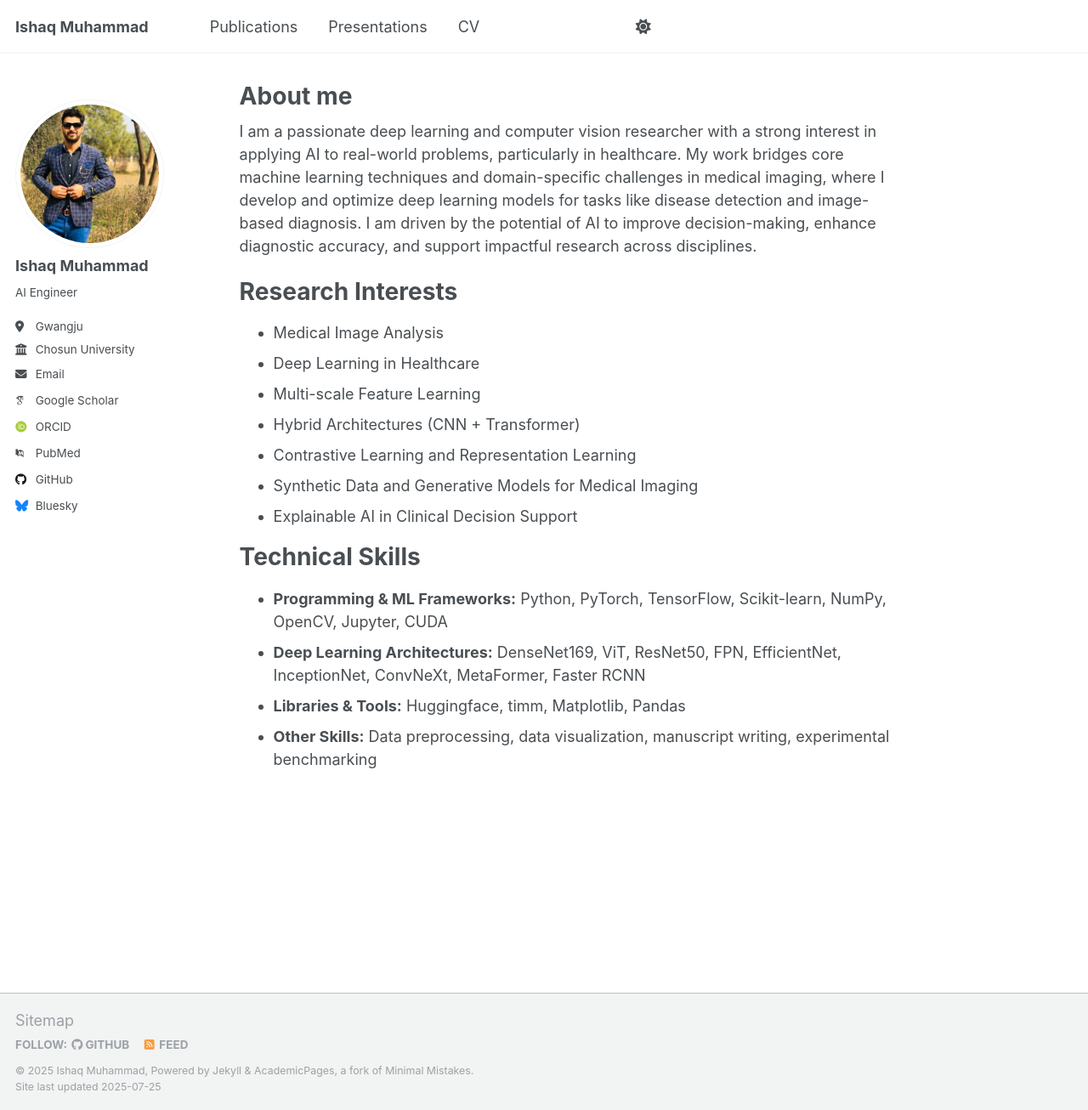
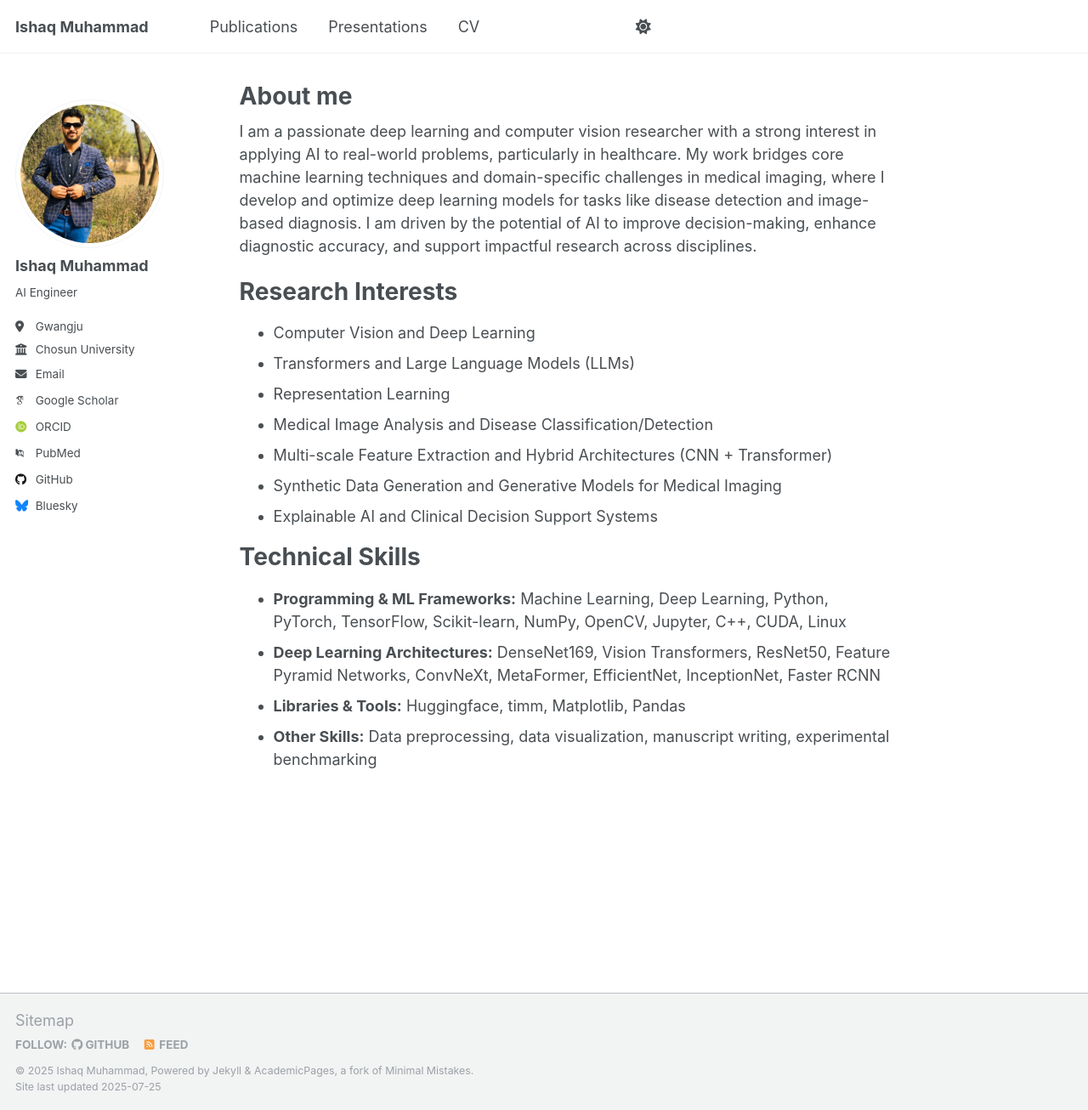
Before and after one commit to IshaqMKhan/IshaqMKhan.github.io, a Jekyll site: the page built from _pages/about.md, in a window 1280 px wide and 1306 px high. Shown: the whole window at 85% size. Built offline with Jekyll 4.4.1, drawn with Linux system fonts in a browser that asks for light colours; some web fonts are replaced; a script that is not in the unit is left out.

Commit message:
Update about.md

```diff
--- a/_pages/about.md
+++ b/_pages/about.md
@@ -11,19 +11,19 @@ I am a passionate deep learning and computer vision researcher with a strong int
 
 Research Interests
 ======
-- Medical Image Analysis
-- Deep Learning in Healthcare
-- Multi-scale Feature Learning
-- Hybrid Architectures (CNN + Transformer)
-- Contrastive Learning and Representation Learning
-- Synthetic Data and Generative Models for Medical Imaging
-- Explainable AI in Clinical Decision Support
+- Computer Vision and Deep Learning
+- Transformers and Large Language Models (LLMs)
+- Representation Learning
+- Medical Image Analysis and Disease Classification/Detection
+- Multi-scale Feature Extraction and Hybrid Architectures (CNN + Transformer)
+- Synthetic Data Generation and Generative Models for Medical Imaging
+- Explainable AI and Clinical Decision Support Systems
 
 Technical Skills
 ======
 
-- **Programming & ML Frameworks:** Python, PyTorch, TensorFlow, Scikit-learn, NumPy, OpenCV, Jupyter, CUDA
-- **Deep Learning Architectures:** DenseNet169, ViT, ResNet50, FPN, EfficientNet, InceptionNet, ConvNeXt, MetaFormer, Faster RCNN
+- **Programming & ML Frameworks:** Machine Learning, Deep Learning, Python, PyTorch, TensorFlow, Scikit-learn, NumPy, OpenCV, Jupyter, C++, CUDA, Linux
+- **Deep Learning Architectures:** DenseNet169, Vision Transformers, ResNet50, Feature Pyramid Networks, ConvNeXt, MetaFormer, EfficientNet, InceptionNet, Faster RCNN
 - **Libraries & Tools:** Huggingface, timm, Matplotlib, Pandas
 - **Other Skills:** Data preprocessing, data visualization, manuscript writing, experimental benchmarking
 
```
